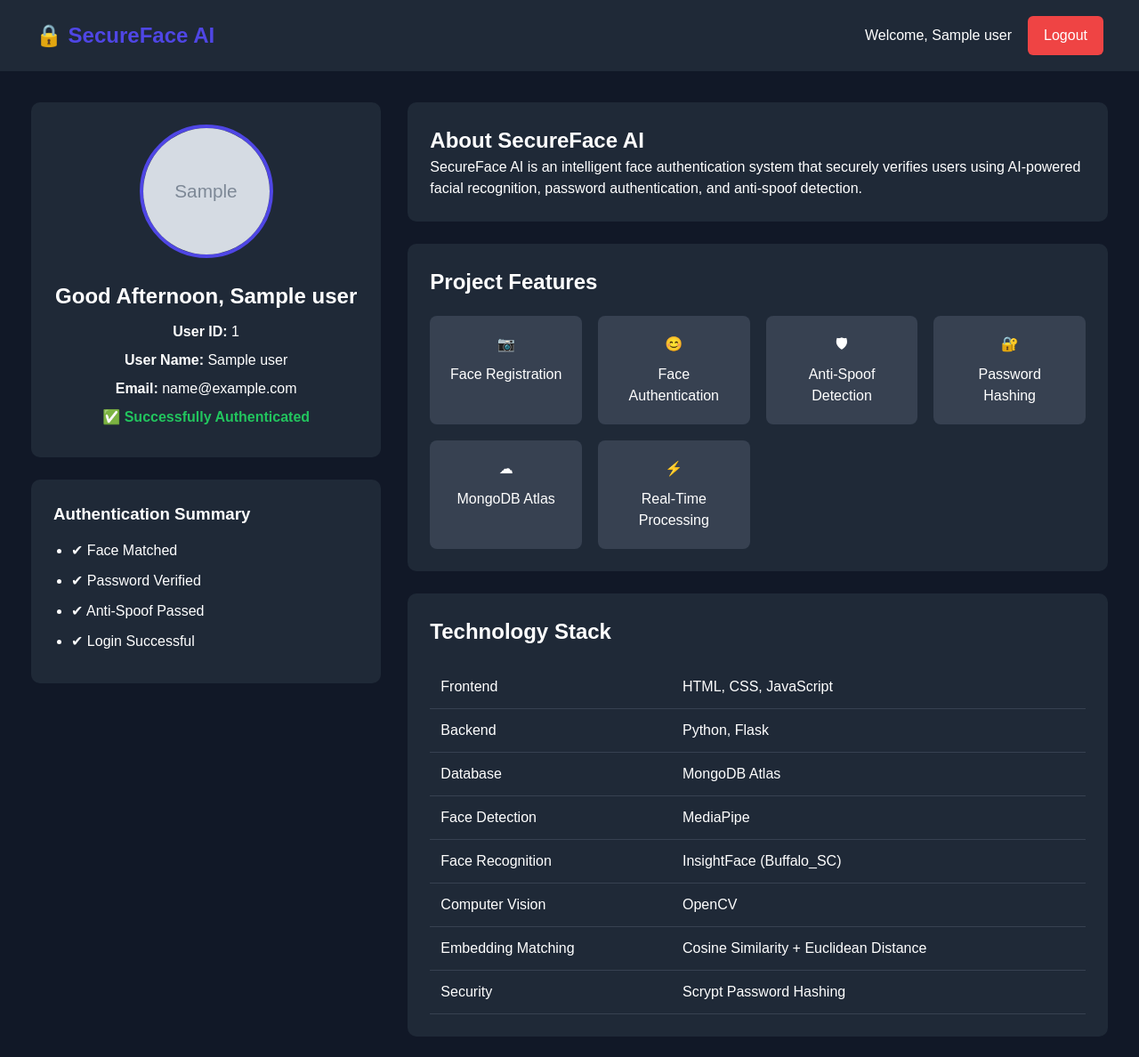
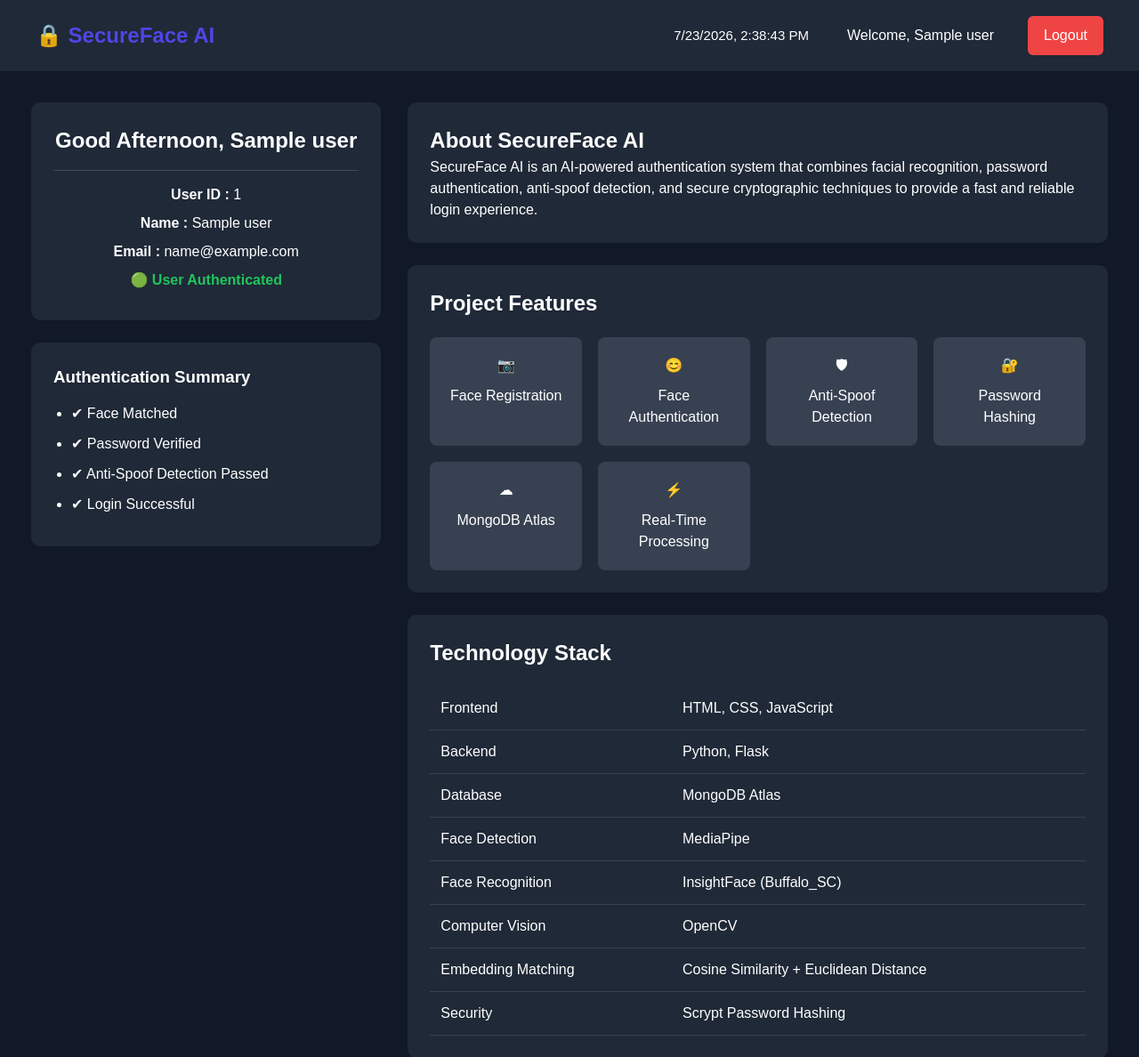
Before and after one commit to kumar-shanu-1881/Secure_Face_AI, a Flask app: page /dashboard in a window 1280 px wide. Shown: the top 1188 px of the page at 89% size. Run offline with Flask 3, Linux system fonts and the light colour scheme; the visitor is signed in with stand-in values (Sample User, id 1); grey boxes marked "Sample" are stand-in pictures; a database or web service that is not in the repository returns one stand-in record (values such as "Sample title").

Commit message:
added some missing element in html

```diff
--- a/static/css/dashboard.css
+++ b/static/css/dashboard.css
@@ -170,6 +170,29 @@ table td{
     border-radius:8px;
 }
 
+.clock-container{
+    margin-right:25px;
+    color:#ffffff;
+    font-size:15px;
+    font-weight:500;
+}
+
+.welcome-text{
+    margin-right:20px;
+    font-weight:500;
+}
+
+.verified{
+    margin-top:20px;
+    color:#22c55e;
+    font-weight:600;
+}
+
+.profile-card hr{
+    margin:15px 0;
+    border:none;
+    border-top:1px solid rgba(255,255,255,.15);
+}
 
 @media(max-width:992px){
 
--- a/templates/dashboard.html
+++ b/templates/dashboard.html
@@ -4,10 +4,11 @@
     <meta charset="UTF-8">
     <meta name="viewport" content="width=device-width, initial-scale=1.0">
     <title>Dashboard | SecureFace AI</title>
+
     <link rel="stylesheet" href="{{ url_for('static', filename='css/dashboard.css') }}">
-     <!-- <link rel="stylesheet" href="../static/css/index.css"> -->
 </head>
 <body>
+
 
     <nav class="navbar">
 
@@ -17,7 +18,13 @@
 
         <div class="nav-right">
 
-            <span>Welcome, {{ user.name }}</span>
+            <div class="clock-container">
+                <span id="clock"></span>
+            </div>
+
+            <span class="welcome-text">
+                Welcome, {{ user.name }}
+            </span>
 
             <a href="/logout" class="logout-btn">
                 Logout
@@ -27,31 +34,39 @@
 
     </nav>
 
-
     <div class="dashboard">
-
 
 
         <div class="left-panel">
 
-
             <div class="card profile-card">
 
-                <img src="{{ user.profile_image }}" alt="Profile">
+                <!-- <img src="{{ user.profile_image }}" alt="Profile"> -->
 
                 <h2 id="username">{{ user.name }}</h2>
 
-                <p><strong>User ID:</strong> {{ user.user_id }}</p>
-                <p><strong>User Name:</strong> {{ user.name }}</p>
+                <hr>
 
-                <p><strong>Email:</strong> {{ user.email }}</p>
+                <p>
+                    <strong>User ID :</strong>
+                    {{ user.user_id }}
+                </p>
 
-                <p class="verified">
-                    ✅ Successfully Authenticated
+                <p>
+                    <strong>Name :</strong>
+                    {{ user.name }}
+                </p>
+
+                <p>
+                    <strong>Email :</strong>
+                    {{ user.email }}
+                </p>
+
+                <p id="authStatus" class="verified">
+                    🟢 User Authenticated
                 </p>
 
             </div>
-
 
             <div class="card">
 
@@ -63,7 +78,7 @@
 
                     <li>✔ Password Verified</li>
 
-                    <li>✔ Anti-Spoof Passed</li>
+                    <li>✔ Anti-Spoof Detection Passed</li>
 
                     <li>✔ Login Successful</li>
 
@@ -73,11 +88,9 @@
 
         </div>
 
-        <!-- Right Side -->
 
         <div class="right-panel">
 
-            <!-- About -->
 
             <div class="card">
 
@@ -85,16 +98,17 @@
 
                 <p>
 
-                    SecureFace AI is an intelligent face authentication
-                    system that securely verifies users using
-                    AI-powered facial recognition, password authentication,
-                    and anti-spoof detection.
+                    SecureFace AI is an AI-powered authentication system
+                    that combines facial recognition,
+                    password authentication,
+                    anti-spoof detection,
+                    and secure cryptographic techniques
+                    to provide a fast and reliable login experience.
 
                 </p>
 
             </div>
 
-            <!-- Features -->
 
             <div class="card">
 
@@ -136,7 +150,6 @@
 
             </div>
 
-            <!-- Technology -->
 
             <div class="card">
 
@@ -147,75 +160,51 @@
                     <table>
 
                         <tr>
-
                             <td>Frontend</td>
-
-                        <td>   HTML, CSS, JavaScript</td>
-
+                            <td>HTML, CSS, JavaScript</td>
                         </tr>
 
                         <tr>
-
                             <td>Backend</td>
-
-                        <td>   Python, Flask</td>
-
+                            <td>Python, Flask</td>
                         </tr>
 
                         <tr>
-
                             <td>Database</td>
-
-                        <td>   MongoDB Atlas</td>
-
+                            <td>MongoDB Atlas</td>
                         </tr>
 
                         <tr>
-
                             <td>Face Detection</td>
-
-                        <td>   MediaPipe</td>
-
+                            <td>MediaPipe</td>
                         </tr>
 
                         <tr>
-
                             <td>Face Recognition</td>
-
-                        <td>   InsightFace (Buffalo_SC)</td>
-
+                            <td>InsightFace (Buffalo_SC)</td>
                         </tr>
 
                         <tr>
-
                             <td>Computer Vision</td>
-
-                        <td>   OpenCV</td>
-
+                            <td>OpenCV</td>
                         </tr>
 
                         <tr>
-
                             <td>Embedding Matching</td>
-
-                        <td>   Cosine Similarity + Euclidean Distance</td>
-
+                            <td>Cosine Similarity + Euclidean Distance</td>
                         </tr>
 
                         <tr>
-
                             <td>Security</td>
-
-                        <td>   Scrypt Password Hashing</td>
-
+                            <td>Scrypt Password Hashing</td>
                         </tr>
 
                     </table>
+
                 </div>
 
             </div>
 
-            <!-- Workflow -->
 
             <div class="card">
 
@@ -248,6 +237,8 @@
         </div>
 
     </div>
+
     <script src="{{ url_for('static', filename='js/dashboard.js') }}"></script>
+
 </body>
 </html>
```
Lines whose indentation alone changed are shown as unchanged.
